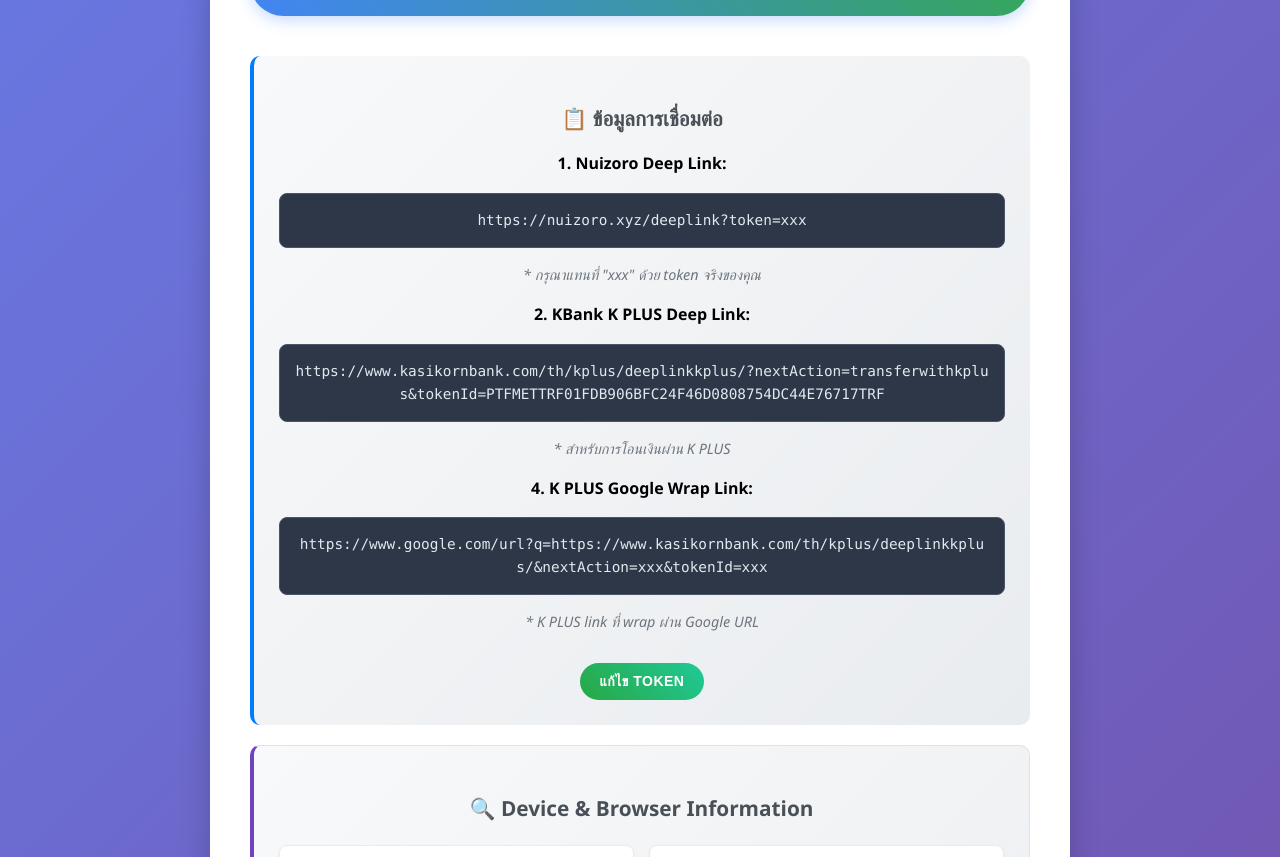
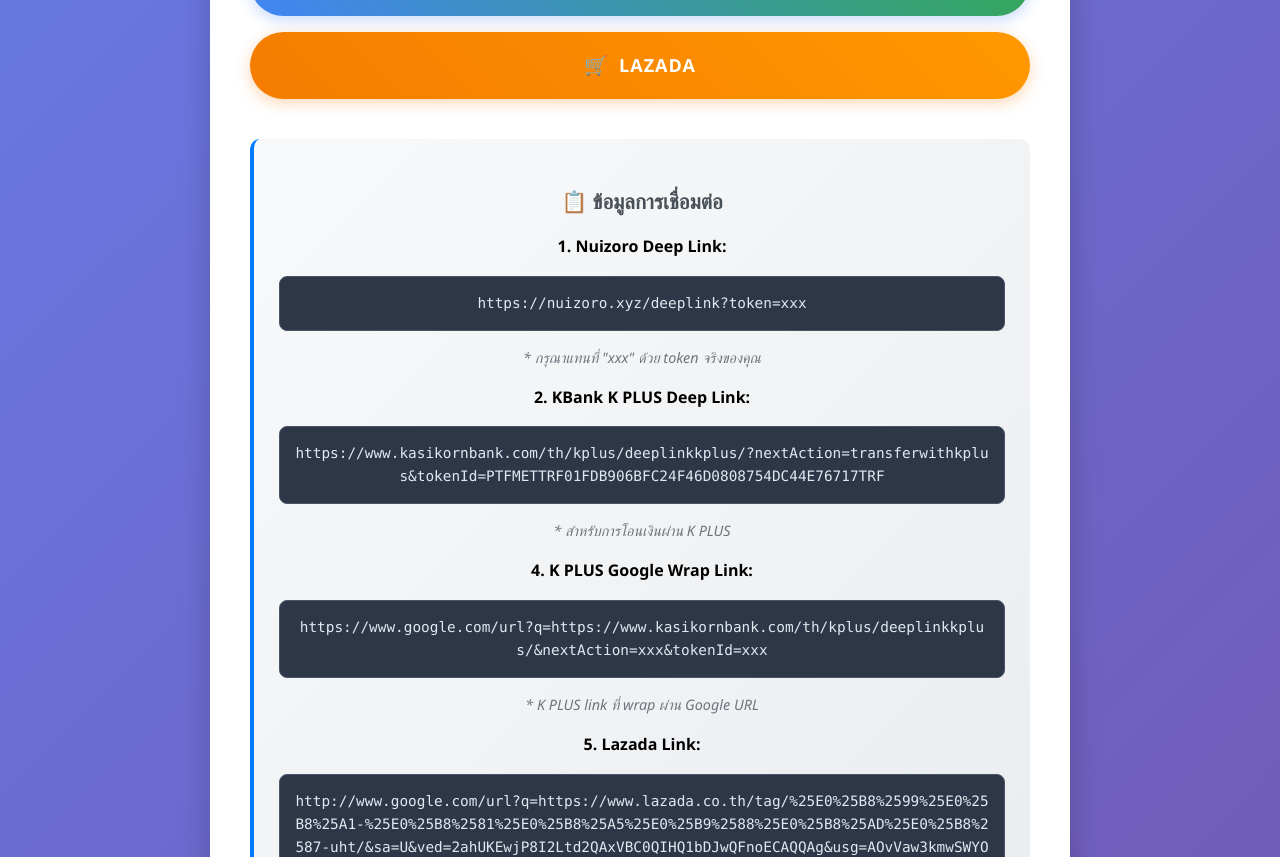
Before and after one commit to ammalesy/partner-web-test, a plain HTML site: page index.html in a window 1280 px wide. Shown: the part 515-1372 px from the top of the page. Drawn offline with Linux system fonts and the light colour scheme.

Commit message:
Test Google Seal link

```diff
--- a/index.html
+++ b/index.html
@@ -31,10 +31,16 @@
                 For Huawei
             </a>
 
-            <a href="https://www.google.com/url?q=https://www.kasikornbank.com/th/kplus/deeplinkkplus/&nextAction=xxx&tokenId=xxx"
+            <a href="https://www.google.com/url?q=https://www.kasikornbank.com%2Fth%2Fkplus%2Fdeeplinkkplus%3FnextAction%3Dxxx%26tokenId%3Dxxx&sa=U&ved=2ahUKEwjP8I2Ltd2QAxVBC0QIHQ1bDJwQFnoECAQQAg&usg=AOvVaw3kmwSWYObeaxIIkzkVMrLb"
                class="google-wrap-button" target="_blank">
                 <span class="google-icon">🔗</span>
                 kplus google wrap
+            </a>
+
+            <a href="http://www.google.com/url?q=https://www.lazada.co.th/tag/%25E0%25B8%2599%25E0%25B8%25A1-%25E0%25B8%2581%25E0%25B8%25A5%25E0%25B9%2588%25E0%25B8%25AD%25E0%25B8%2587-uht/&sa=U&ved=2ahUKEwjP8I2Ltd2QAxVBC0QIHQ1bDJwQFnoECAQQAg&usg=AOvVaw3kmwSWYObeaxIIkzkVMrLb"
+               class="lazada-button" target="_blank">
+                <span class="lazada-icon">🛒</span>
+                Lazada
             </a>
         </div>
 
@@ -71,6 +77,14 @@
                     https://www.google.com/url?q=https://www.kasikornbank.com/th/kplus/deeplinkkplus/&nextAction=xxx&tokenId=xxx
                 </div>
                 <p class="note">* K PLUS link ที่ wrap ผ่าน Google URL</p>
+            </div>
+
+            <div class="link-section">
+                <p><strong>5. Lazada Link:</strong></p>
+                <div class="token-info lazada-url">
+                    http://www.google.com/url?q=https://www.lazada.co.th/tag/%25E0%25B8%2599%25E0%25B8%25A1-%25E0%25B8%2581%25E0%25B8%25A5%25E0%25B9%2588%25E0%25B8%25AD%25E0%25B8%2587-uht/&sa=U&ved=2ahUKEwjP8I2Ltd2QAxVBC0QIHQ1bDJwQFnoECAQQAg&usg=AOvVaw3kmwSWYObeaxIIkzkVMrLb
+                </div>
+                <p class="note">* Lazada shopping link ผ่าน Google redirect</p>
             </div>
         </div>
 
@@ -116,6 +130,7 @@
                 <li>หรือ double-click ที่ปุ่มสีน้ำเงินเพื่อแก้ไข token</li>
                 <li><strong>K PLUS:</strong> คลิกปุ่มสีเขียวเพื่อเปิดแอป K PLUS</li>
                 <li><strong>K PLUS Google Wrap:</strong> คลิกปุ่มสี Google เพื่อเปิด K PLUS ผ่าน Google URL</li>
+                <li><strong>Lazada:</strong> คลิกปุ่มสีส้มเพื่อเปิด Lazada</li>
                 <li id="huawei-instruction" style="display: none;"><strong>For Huawei:</strong> คลิกปุ่มสีส้มเพื่อทดสอบ Huawei link</li>
                 <li>Token จะถูกบันทึกไว้ใน browser ของคุณ</li>
                 <li>ลิงก์จะเปิดใน tab ใหม่</li>
--- a/styles.css
+++ b/styles.css
@@ -166,6 +166,39 @@
 }
 
 .google-icon {
+    font-size: 1.2rem;
+}
+
+/* Lazada Button */
+.lazada-button {
+    display: inline-flex;
+    align-items: center;
+    justify-content: center;
+    gap: 10px;
+    padding: 18px 36px;
+    background: linear-gradient(45deg, #f57c00, #ff9800);
+    color: white;
+    text-decoration: none;
+    border-radius: 50px;
+    font-size: 18px;
+    font-weight: 600;
+    transition: all 0.3s ease;
+    box-shadow: 0 4px 15px rgba(245, 124, 0, 0.3);
+    text-transform: uppercase;
+    letter-spacing: 1px;
+}
+
+.lazada-button:hover {
+    transform: translateY(-2px);
+    box-shadow: 0 6px 20px rgba(245, 124, 0, 0.4);
+    background: linear-gradient(45deg, #e65100, #f57c00);
+}
+
+.lazada-button:active {
+    transform: translateY(0);
+}
+
+.lazada-icon {
     font-size: 1.2rem;
 }
 
@@ -364,7 +397,8 @@
     .deeplink-button,
     .kbank-button,
     .huawei-button,
-    .google-wrap-button {
+    .google-wrap-button,
+    .lazada-button {
         padding: 15px 25px;
         font-size: 16px;
     }
```
